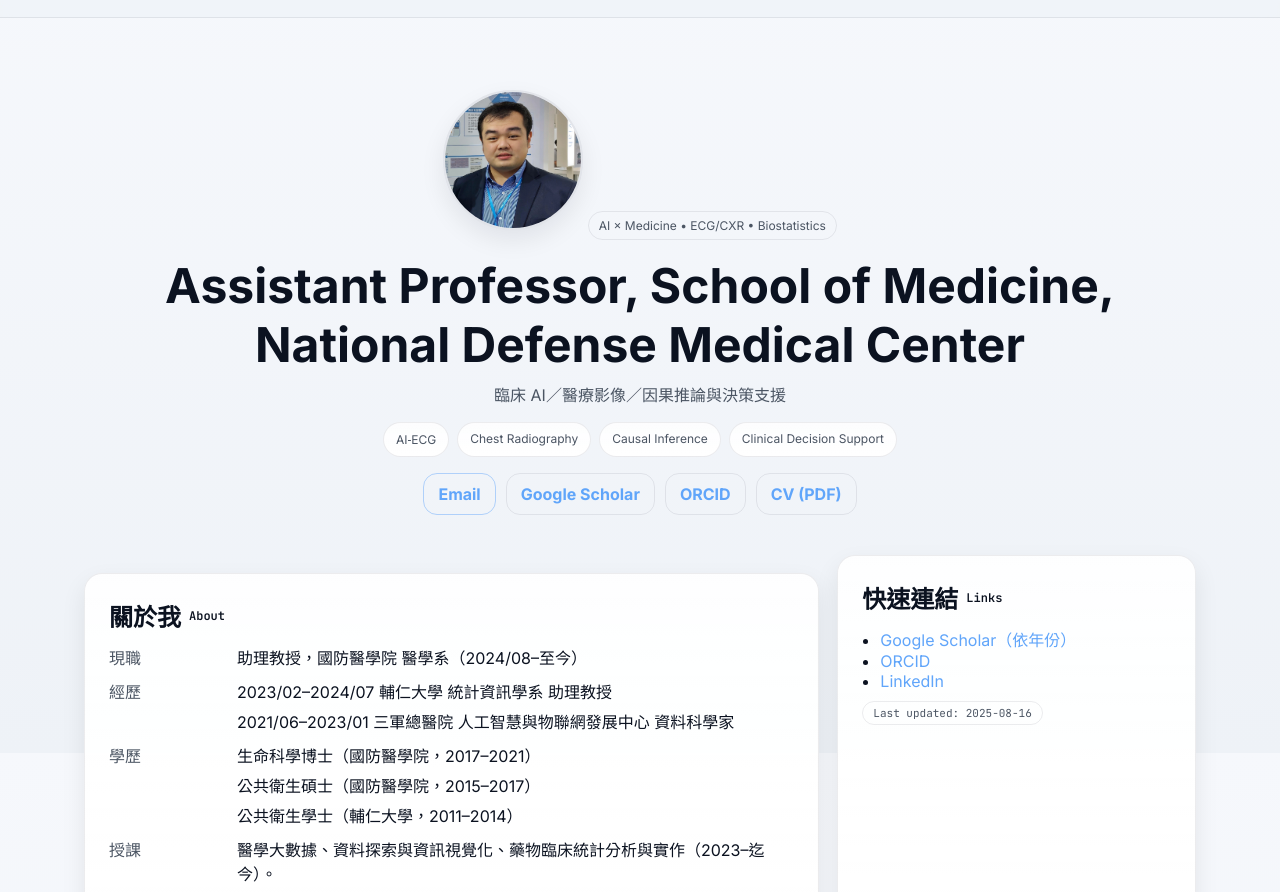
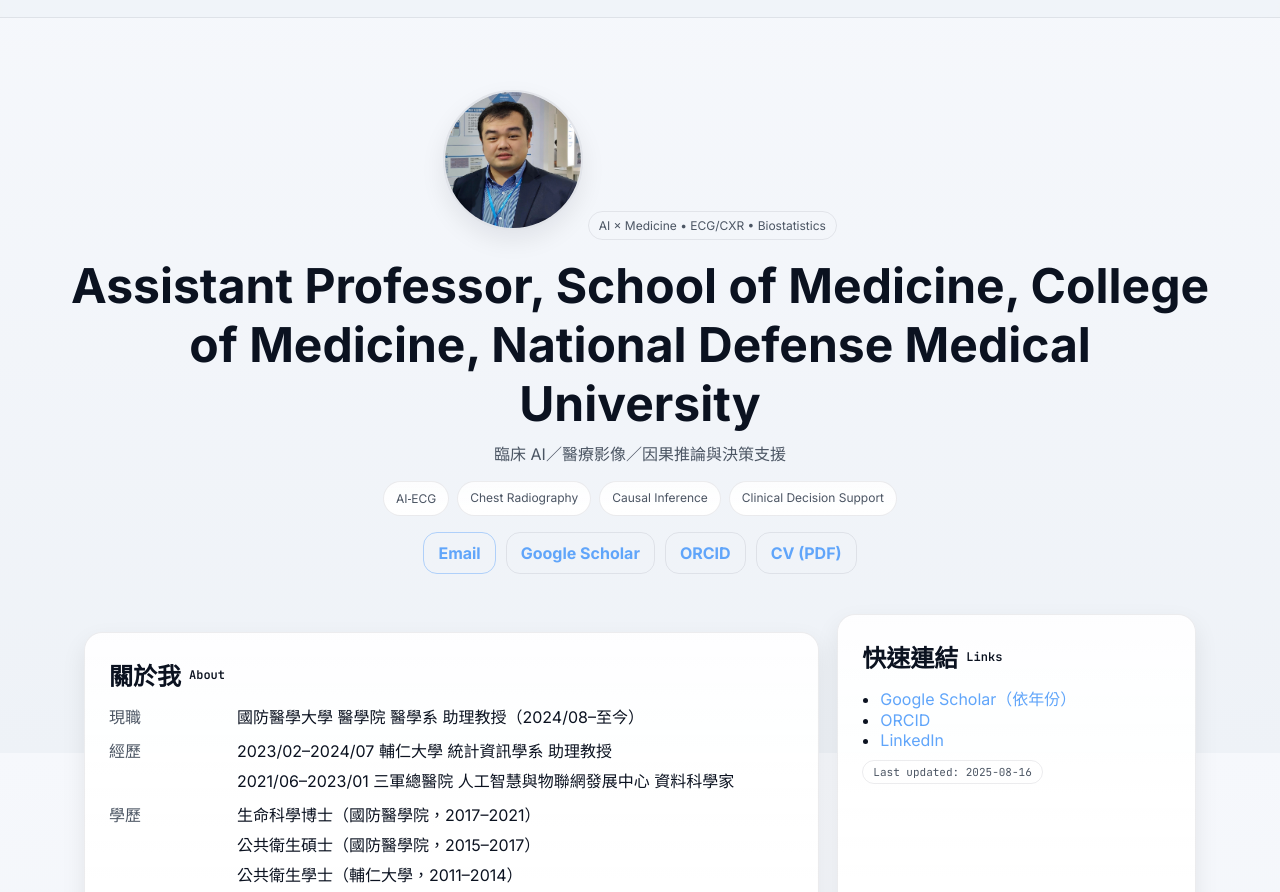
Before and after one commit to oo800217/oo800217.github.io, a plain HTML site: page index.html in a window 1280 px wide. Shown: the part 47-939 px from the top of the page. Drawn offline with Linux system fonts and the light colour scheme; no server answers.

Commit message:
Update index.html

```diff
--- a/index.html
+++ b/index.html
@@ -105,7 +105,7 @@
   <section class="hero container">
     <img class="avatar" src="東樟.jpg" alt="Tsai Dung Jang portrait" loading="eager" />
     <span class="eyebrow">AI × Medicine • ECG/CXR • Biostatistics</span>
-    <h1>Assistant Professor, School of Medicine, National Defense Medical Center</h1>
+    <h1>Assistant Professor, School of Medicine, College of Medicine, National Defense Medical University </h1>
     <p>臨床 AI／醫療影像／因果推論與決策支援</p>
     <div class="badges">
       <span class="badge">AI‑ECG</span>
@@ -126,7 +126,7 @@
       <!-- ABOUT -->
       <section id="about" class="card col-8">
         <h2>關於我 <span class="mono">About</span></h2>
-        <div class="fact"><div class="k">現職</div><div>助理教授，國防醫學院 醫學系（2024/08–至今）</div></div>
+        <div class="fact"><div class="k">現職</div><div>國防醫學大學 醫學院 醫學系 助理教授（2024/08–至今）</div></div>
         <div class="fact"><div class="k">經歷</div><div class="stack">
           <div>2023/02–2024/07 輔仁大學 統計資訊學系 助理教授</div>
           <div>2021/06–2023/01 三軍總醫院 人工智慧與物聯網發展中心 資料科學家</div>
@@ -137,7 +137,7 @@
           <div>公共衛生學士（輔仁大學，2011–2014）</div>
         </div></div>
         <div class="fact"><div class="k">授課</div><div>
-          醫學大數據、資料探索與資訊視覺化、藥物臨床統計分析與實作（2023–迄今）。
+          計算機概論、程式設計綜論、醫療科技新知導論、醫用3D列印實作課程、Python語言程式設計導論、人工智慧模型開發導論。
         </div></div>
         <div class="fact"><div class="k">研究主題</div><div>
           醫療大數據分析、臨床 AI（AI‑ECG／AI‑CXR）、個人化醫療與決策支援、致病基因與生醫資訊。
```
